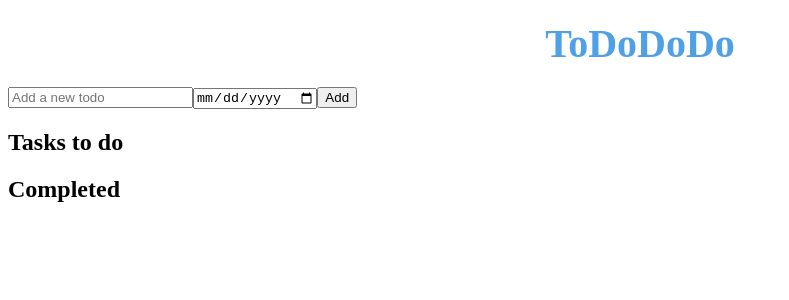
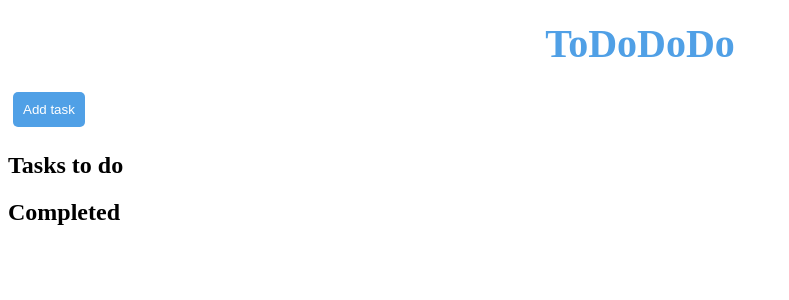
Before and after one commit to flaviusstef/todo-react, a React (Create React App) app in the folder todo-react/: page / in a window 1280 px wide. Shown: the top 300 px of the page, without its empty margins (0-789 px from the left). Built offline with nearby package versions, Linux system fonts and the light colour scheme; the HTML template or start-up script is replaced by a standard one.

Commit message:
Hide todo creation form by default
Fixes #17

---

For more details, open the [Copilot Workspace session](https://copilot-workspace.githubnext.com/flaviusstef/todo-react/issues/17?shareId=XXXX-XXXX-XXXX-XXXX).

```diff
--- a/todo-react/src/App.css
+++ b/todo-react/src/App.css
@@ -27,3 +27,30 @@
 .due-date-past-due {
   color: #ffcc99;
 }
+
+button {
+  margin: 5px;
+  padding: 10px;
+  background-color: #50a0e6;
+  color: white;
+  border: none;
+  border-radius: 5px;
+  cursor: pointer;
+}
+
+button:hover {
+  background-color: #4090d6;
+}
+
+form {
+  display: flex;
+  flex-direction: column;
+}
+
+form label {
+  margin-top: 10px;
+}
+
+form input {
+  margin-bottom: 10px;
+}
--- a/todo-react/src/App.js
+++ b/todo-react/src/App.js
@@ -3,6 +3,7 @@ import './App.css';
 
 function App() {
   const [todos, setTodos] = useState([]);
+  const [showForm, setShowForm] = useState(false);
 
   useEffect(() => {
     const storedTodos = JSON.parse(localStorage.getItem('todos'));
@@ -22,6 +23,7 @@ function App() {
     setTodos(updatedTodos);
     localStorage.setItem('todos', JSON.stringify(updatedTodos));
     event.target.reset();
+    setShowForm(false);
   };
 
   const toggleTodo = (index) => {
@@ -46,11 +48,17 @@ function App() {
     <div className="App">
       <header className="App-header">
         <h1 className="App-logo">ToDoDoDo</h1>
-        <form onSubmit={addTodo}>
-          <input type="text" name="todo" placeholder="Add a new todo" required />
-          <input type="date" name="dueDate" placeholder="Due date (optional)" />
-          <button type="submit">Add</button>
-        </form>
+        {!showForm && <button onClick={() => setShowForm(true)}>Add task</button>}
+        {showForm && (
+          <form onSubmit={addTodo}>
+            <label htmlFor="todo">Task</label>
+            <input type="text" name="todo" placeholder="Add a new todo" required />
+            <label htmlFor="dueDate">Due Date</label>
+            <input type="date" name="dueDate" placeholder="Due date (optional)" />
+            <button type="submit">Add</button>
+            <button type="button" onClick={() => setShowForm(false)}>Cancel</button>
+          </form>
+        )}
         <section>
           <h2>Tasks to do</h2>
           <ul className="todo-list">
```
